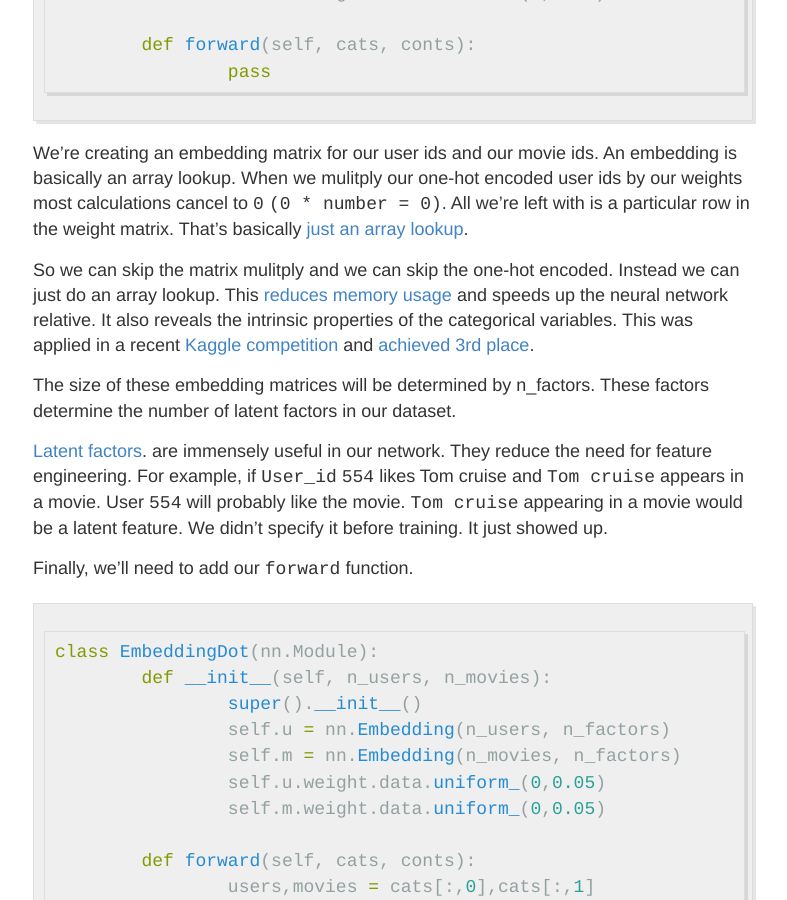
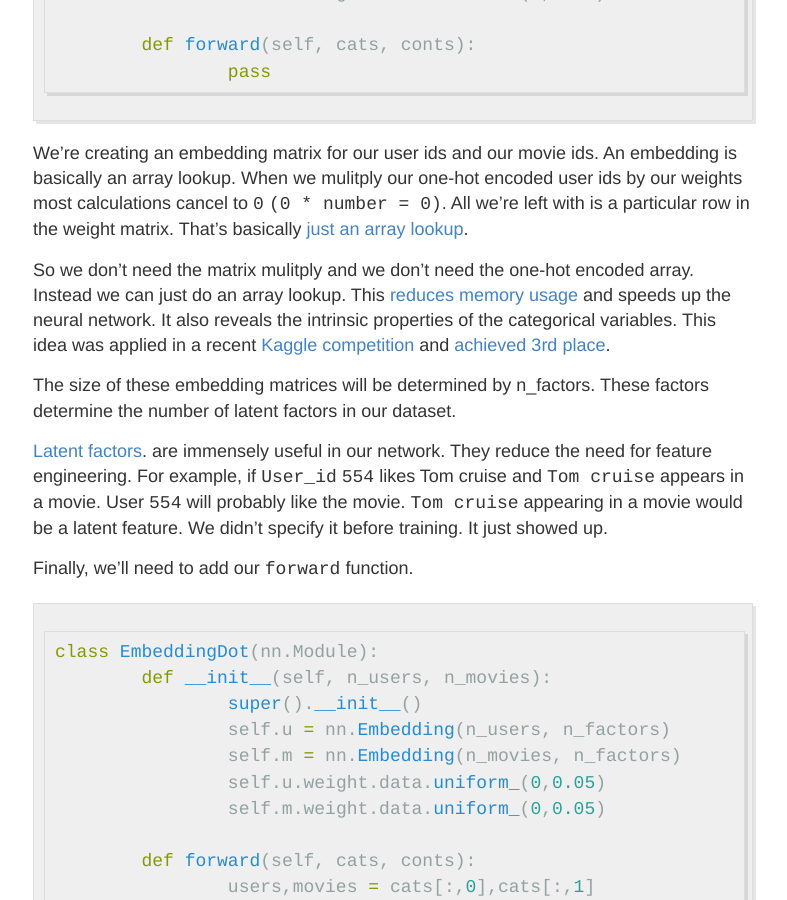
Before and after one commit to neelriyer/neelriyer.github.io, a Jekyll site: the page built from _posts/2020-07-12-Recommendation-System-in-Pytorch.md, in a window 1280 px wide and 900 px high, scrolled down 2621 px. Shown: the whole window, without its empty margins (247-1034 px from the left). Built offline with Jekyll 4.4.1, drawn with Linux system fonts in a browser that asks for light colours.

Commit message:
spelling

```diff
--- a/_posts/2020-07-12-Recommendation-System-in-Pytorch.md
+++ b/_posts/2020-07-12-Recommendation-System-in-Pytorch.md
@@ -80,7 +80,7 @@ class EmbeddingDot(nn.Module):
 
 We're creating an embedding matrix for our user ids and our movie ids. An embedding is basically an array lookup. When we mulitply our one-hot encoded user ids by our weights most calculations cancel to `0` `(0 * number = 0)`. All we're left with is a particular row in the weight matrix. That's basically [just an array lookup](https://youtu.be/CJKnDu2dxOE?t=1625).
 
-So we can skip the matrix mulitply and we can skip the one-hot encoded. Instead we can just do an array lookup. This [reduces memory usage](https://arxiv.org/pdf/1604.06737) and speeds up the neural network relative. It also reveals the intrinsic properties of the categorical variables. This was applied in a recent [Kaggle competition](https://www.kaggle.com/c/rossmann-store-sales) and [achieved 3rd place](https://www.kaggle.com/c/rossmann-store-sales/discussion/17974).
+So we don't need the matrix mulitply and we don't need the one-hot encoded array. Instead we can just do an array lookup. This [reduces memory usage](https://arxiv.org/pdf/1604.06737) and speeds up the neural network. It also reveals the intrinsic properties of the categorical variables. This idea was applied in a recent [Kaggle competition](https://www.kaggle.com/c/rossmann-store-sales) and [achieved 3rd place](https://www.kaggle.com/c/rossmann-store-sales/discussion/17974).
 
 The size of these embedding matrices will be determined by n_factors. These factors determine the number of latent factors in our dataset.
 
```
